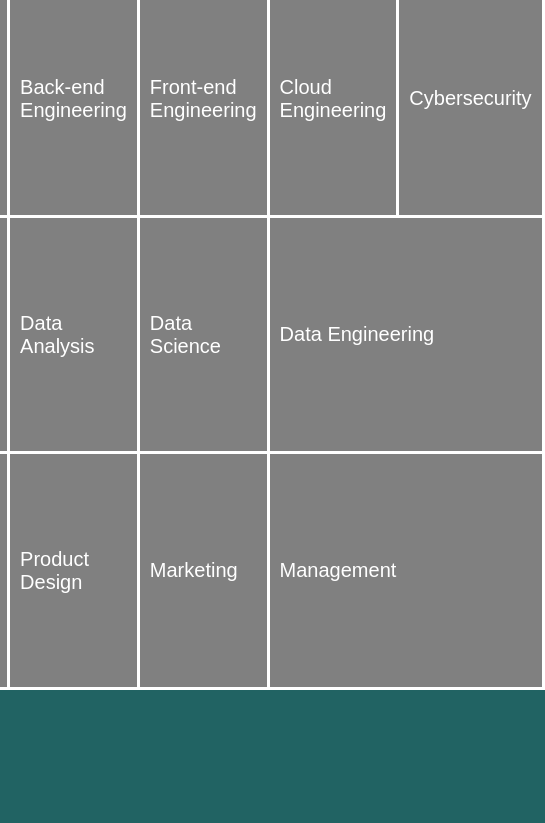
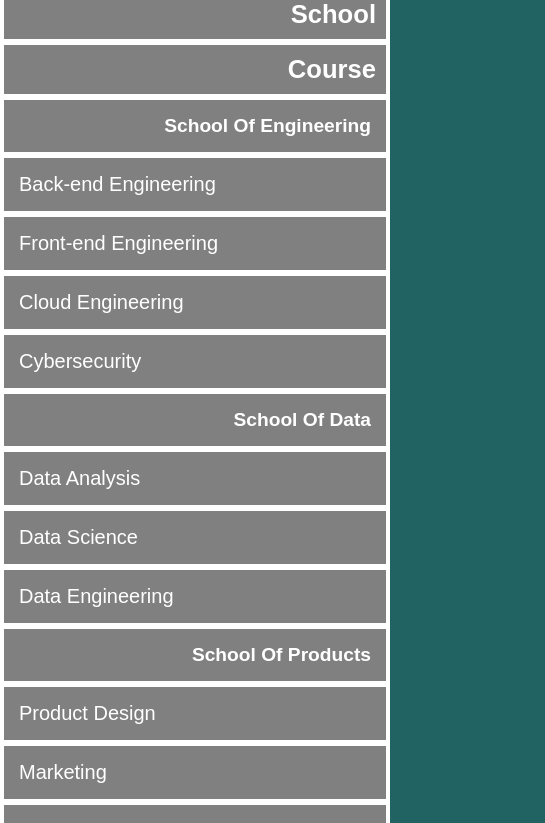
Before and after one commit to HonourOjotane1/AltSchool-Assignment1-and-2, a plain HTML site: page act.html in a window 390 px wide. Shown: the part 162-985 px from the top of the page, 545 px wide, since content can reach past the window. Before the commit the page ends 860 px from the top, so only its background shows below. Drawn offline with Linux system fonts and the light colour scheme.

Commit message:
made the table  body display(inline) from (flex) as that flex was hiding the left side of the table on smaller screen sizes

```diff
--- a/Altschools and courses table/stylesheet/index.css
+++ b/Altschools and courses table/stylesheet/index.css
@@ -2,7 +2,10 @@
     text-align: center;
     justify-content: center;
     height: 100vh;
-    display: flex;
+    width: 100%;
+    margin: 0;
+    padding: 0;
+    display: inline;
 }
 
 #heading{ color: white;
@@ -10,6 +13,8 @@
 
 #Tablebox{border: solid white 0.15em;
     border-collapse: collapse;
+    width: 100%;
+    margin: 0 auto;
 }
 #Tablebox  :hover{background-color: rgb(67, 71, 71) ;
 }
@@ -29,7 +34,7 @@
     border: solid white;
 background-color: grey;
 font-family: Arial, Helvetica, sans-serif;
-padding: 10px;
+padding: 15px;
 }
 #Tabledata{
     font-size: 1.5em;
@@ -37,7 +42,7 @@ padding: 10px;
 }
 .td{
     color: white;
-    padding: 10px;
+    padding: 15px;
     text-align: left;
     border: solid white;
     background-color: grey;
@@ -50,6 +55,39 @@ padding: 10px;
     font-family: Arial, Helvetica, sans-serif;
     font-size: 1em;
 }
-/*#Tablebox #tr :hover{background-color: black;
+@media screen and (max-width: 768px) {
+    th, td {
+        padding: 10px;
+        font-size: 0.9em;
+    }
 
+    caption {
+        font-size: 1.5em;
+    }
 }
+
+@media screen and (max-width: 480px) {
+    body {
+        padding: 0 10px;
+      /* Add padding to ensure content doesn't touch the edges */
+      overflow-x: auto;
+    }
+
+    table {
+        width: 100%;
+        font-size: 0.8em;
+        table-layout: fixed;
+    }
+
+    th, td {
+        display: block;
+        width: 100%;
+        box-sizing: border-box;
+        text-align: right;
+        padding: 10px;
+        word-wrap: break-word;
+    }
+}
+
+
+/*#Tablebox #tr :hover{background-color: black; } */
```
